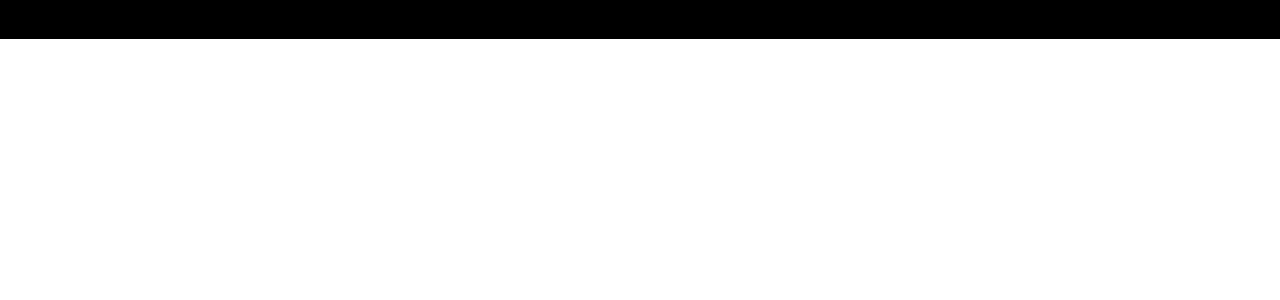
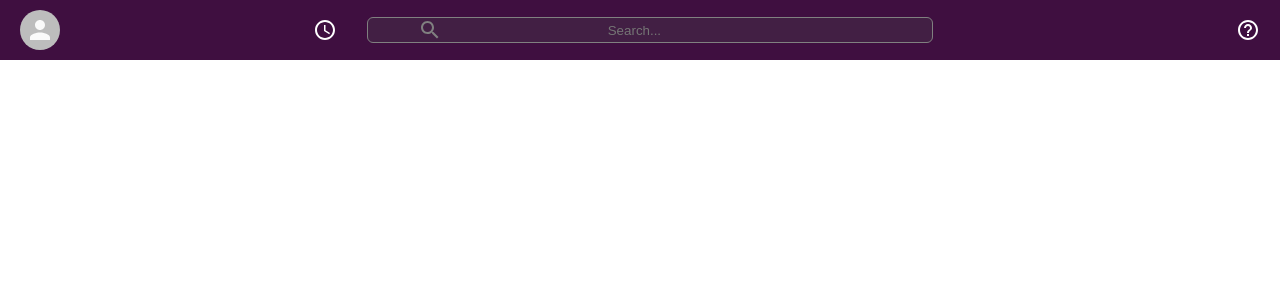
Before and after one commit to akaahl/slack-clone, a React (Create React App) app: page / in a window 1280 px wide. Shown: the top 300 px of the page. Built offline with nearby package versions, Linux system fonts and the light colour scheme.

Commit message:
Styled the Header component

```diff
--- a/src/components/Header/Header.js
+++ b/src/components/Header/Header.js
@@ -1,10 +1,26 @@
 import React from "react";
 import styled from "styled-components";
+import { Avatar } from "@material-ui/core";
+import AccessTimeIcon from "@material-ui/icons/AccessTime";
+import SearchIcon from "@material-ui/icons/Search";
+import HelpOutlineIcon from "@material-ui/icons/HelpOutline";
 
 function Header() {
   return (
     <HeaderContainer>
-      <h1>This is a header</h1>
+      <HeaderLeft>
+        <HeaderAvatar />
+        <AccessTimeIcon />
+      </HeaderLeft>
+
+      <HeaderSearch>
+        <SearchIcon />
+        <input type="text" placeholder="Search..." />
+      </HeaderSearch>
+
+      <HeaderRight>
+        <HelpOutlineIcon />
+      </HeaderRight>
     </HeaderContainer>
   );
 }
@@ -12,5 +28,64 @@
 export default Header;
 
 const HeaderContainer = styled.header`
-  background-color: black;
+  display: flex;
+  position: fixed;
+  width: 100%;
+  align-items: center;
+  justify-content: space-between;
+  padding: 10px 0;
+  background-color: var(--slack-color);
+  color: white;
 `;
+
+const HeaderLeft = styled.div`
+  flex: 0.3;
+  display: flex;
+  align-items: center;
+  margin-left: 20px;
+
+  > .MuiSvgIcon-root {
+    margin-left: auto;
+    margin-right: 30px;
+  }
+`;
+
+const HeaderAvatar = styled(Avatar)`
+  cursor: pointer;
+
+  &:hover {
+    opacity: 0.8;
+  }
+`;
+
+const HeaderSearch = styled.div`
+  flex: 0.4;
+  opacity: 1;
+  border-radius: 6px;
+  background-color: #421f44;
+  text-align: center;
+  display: flex;
+  padding: 0 50px;
+  color: gray;
+  border: 1px solid gray;
+
+  > input {
+    background-color: transparent;
+    border: none;
+    text-align: center;
+    min-width: 30vw;
+    outline: none;
+    color: white;
+  }
+`;
+
+const HeaderRight = styled.div`
+  flex: 0.3;
+  display: flex;
+  align-items: flex-end;
+
+  > .MuiSvgIcon-root {
+    margin-left: auto;
+    margin-right: 20px;
+  }
+`;
```
